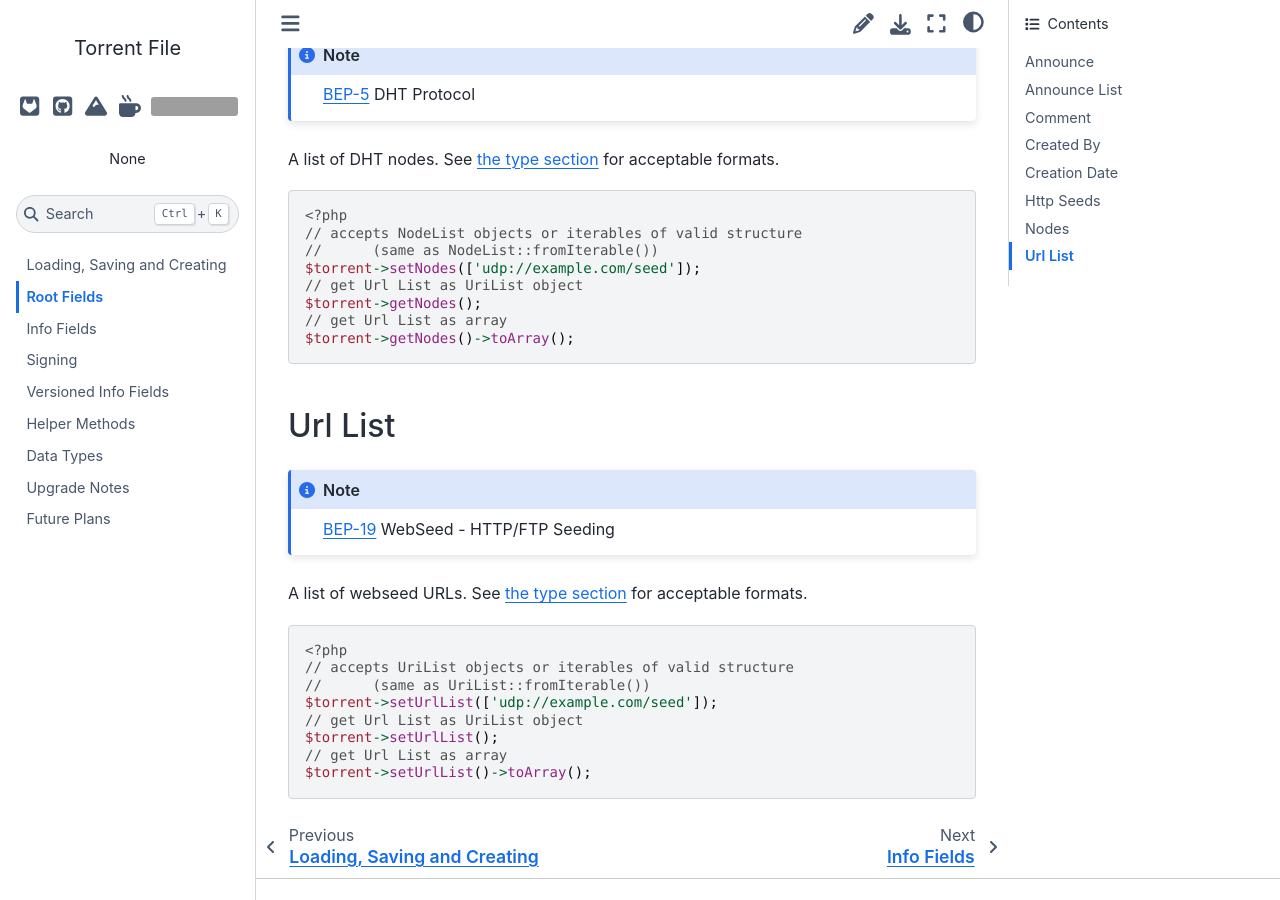
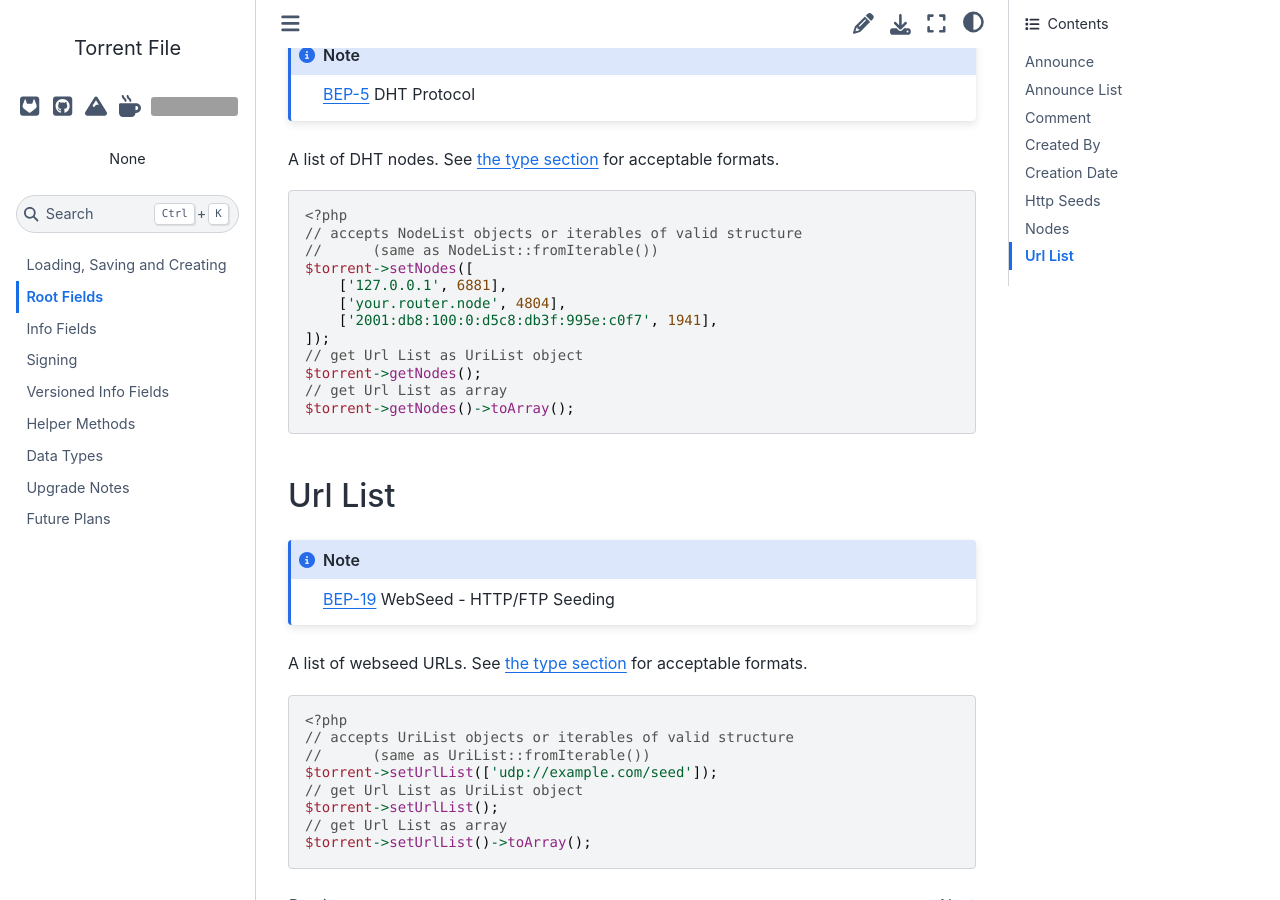
Before and after one commit to arokettu/torrent-file, a Sphinx documentation site: the page built from docs/fields.rst, in a window 1280 px wide and 900 px high, scrolled down 2173 px. Built offline with Sphinx 7.4.7 and the Sphinx Book theme 1.1.4, drawn with Linux system fonts in a browser that asks for light colours; grey boxes are pictures that could not be loaded.

Commit message:
Fix nodes example

```diff
--- a/docs/fields.rst
+++ b/docs/fields.rst
@@ -113,7 +113,11 @@ See :ref:`the type section <type_NodeList>` for acceptable formats.
     <?php
     // accepts NodeList objects or iterables of valid structure
     //      (same as NodeList::fromIterable())
-    $torrent->setNodes(['udp://example.com/seed']);
+    $torrent->setNodes([
+        ['127.0.0.1', 6881],
+        ['your.router.node', 4804],
+        ['2001:db8:100:0:d5c8:db3f:995e:c0f7', 1941],
+    ]);
     // get Url List as UriList object
     $torrent->getNodes();
     // get Url List as array
```
